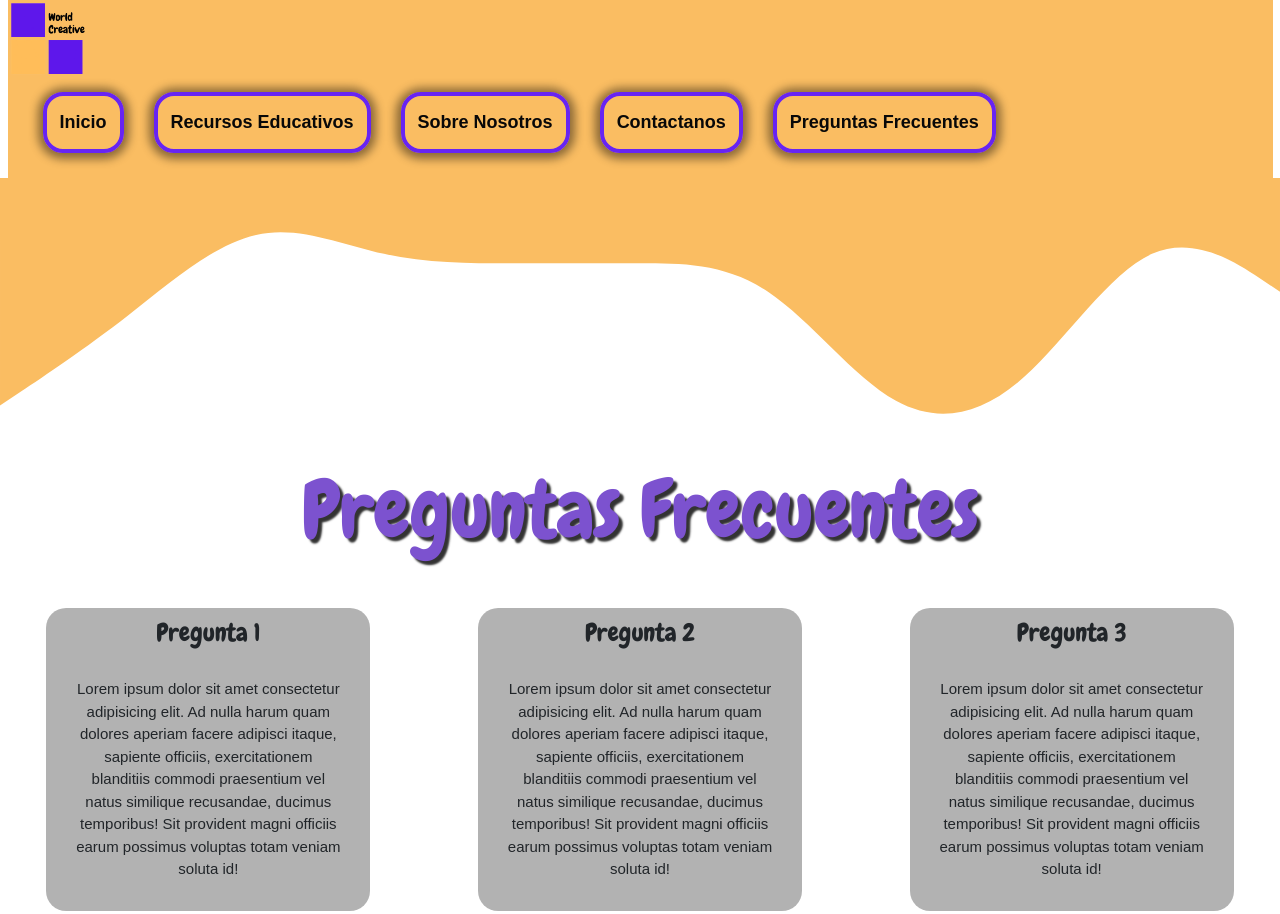
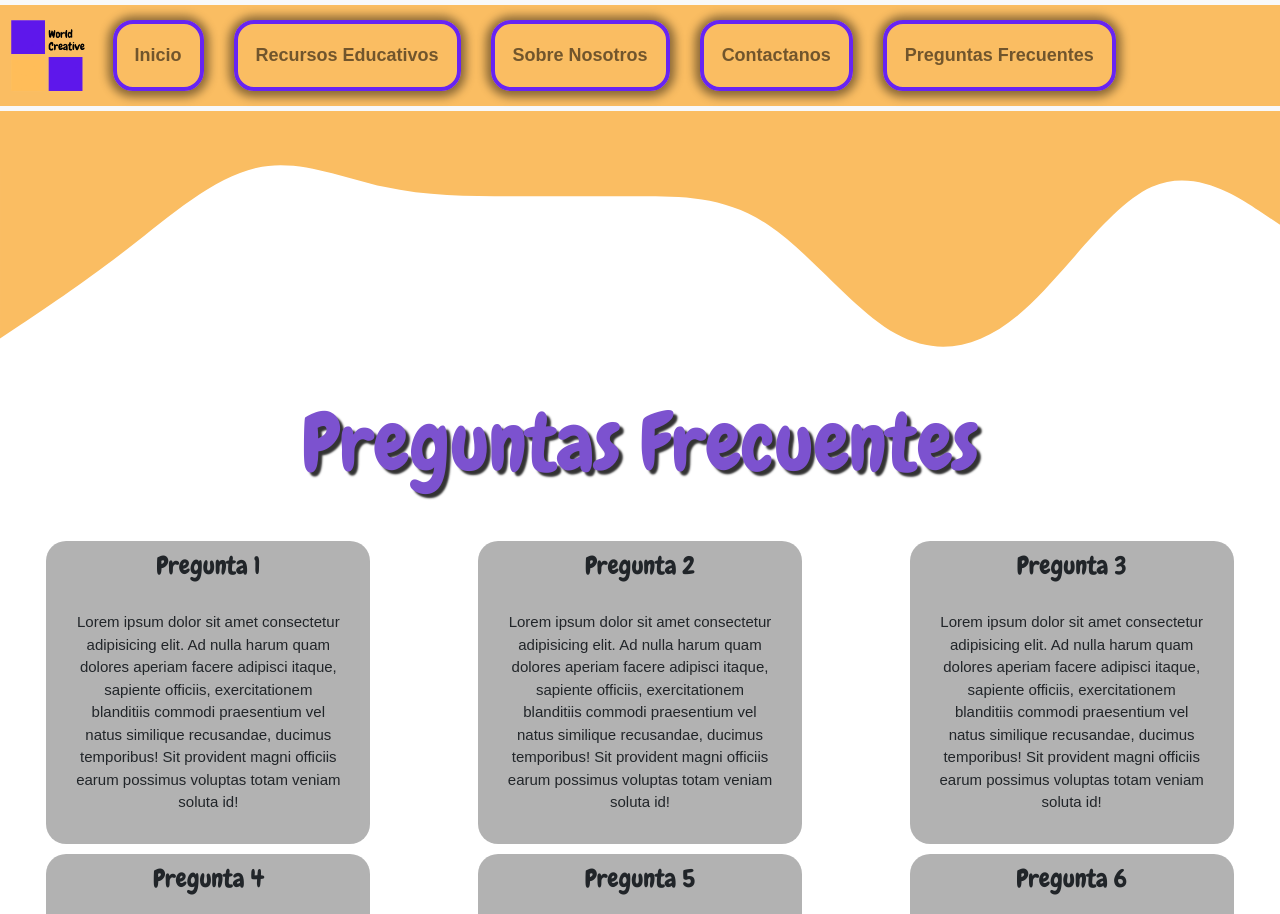
Before and after one commit to eliasrod46/worldcreative, a plain HTML site: page pages/frecuentes.html in a window 1280 px wide. Shown: the top 914 px of the page. Drawn offline with nearby package versions, Linux system fonts and the light colour scheme.

Commit message:
nav-bootstrap-modificado-frecuentes

```diff
--- a/pages/frecuentes.html
+++ b/pages/frecuentes.html
@@ -35,41 +35,37 @@
   <body>
     <!-- HEADER -->
     <header>
-      <div class="container-fluid">
-        <div class="nav_container">
-          <div class="row">
-            <!-- LOGO -->
-            <a href="../index.html" class="nav__link">
-              <img src="../assets/img/logo.png" alt="Logo" class="nav__logo" />
-            </a>
-            <!-- NAV BAR -->
-            <nav>
-              <ul class="nav__list">
-                <li class="nav__item">
-                  <a class="nav__link" href="../index.html">Inicio</a>
-                </li>
+      <!-- Bootstrap - NAV -->
+      <nav class="navbar navbar-expand-lg navbar-light bg-light">
+        <div class="container-fluid nav_container">
+          <a class="navbar-brand" href="#"><img src="../assets/img/logo.png" alt="Logo" class="nav__logo" /></a>
+          <button class="navbar-toggler" type="button" data-bs-toggle="collapse" data-bs-target="#navbarSupportedContent" aria-controls="navbarSupportedContent" aria-expanded="false" aria-label="Toggle navigation">
+            <span class="navbar-toggler-icon"></span>
+          </button>
+          <div class="collapse navbar-collapse" id="navbarSupportedContent">
+            <ul class="navbar-nav me-auto mb-2 mb-lg-0 nav__list">
+              <li class="nav-item nav__item">
+                <a class="nav-link nav__link" aria-current="page" href="#">Inicio</a>
+              </li>
+              <li class="nav-item nav__item">
+                <a class="nav-link nav__link" aria-current="page" href="#">Recursos Educativos</a>
+              </li>
+              <li class="nav-item nav__item">
+                <a class="nav-link nav__link" aria-current="page" href="#">Sobre Nosotros</a>
+              </li>
+              <li class="nav-item nav__item">
+                <a class="nav-link nav__link" aria-current="page" href="#">Contactanos</a>
+              </li>
+              <li class="nav-item nav__item">
+                <a class="nav-link nav__link" aria-current="page" href="#">Preguntas Frecuentes</a>
+              </li>
 
-                <li class="nav__item">
-                  <a class="nav__link" href="recursos.html"
-                    >Recursos Educativos</a
-                  >
-                </li>
-                <li class="nav__item">
-                  <a class="nav__link" href="nosotros.html">Sobre Nosotros</a>
-                </li>
-                <li class="nav__item">
-                  <a class="nav__link" href="contacto.html">Contactanos</a>
-                </li>
-                <li class="nav__item">
-                  <a class="nav__link" href="frecuentes.html"
-                    >Preguntas Frecuentes</a
-                  >
-                </li>
-              </ul>
-            </nav>
           </div>
         </div>
-      </div>
+      </nav>
+
+
+
     </header>
     <!-- WAVES ENTRADA -->
     <div class="waves">
```
